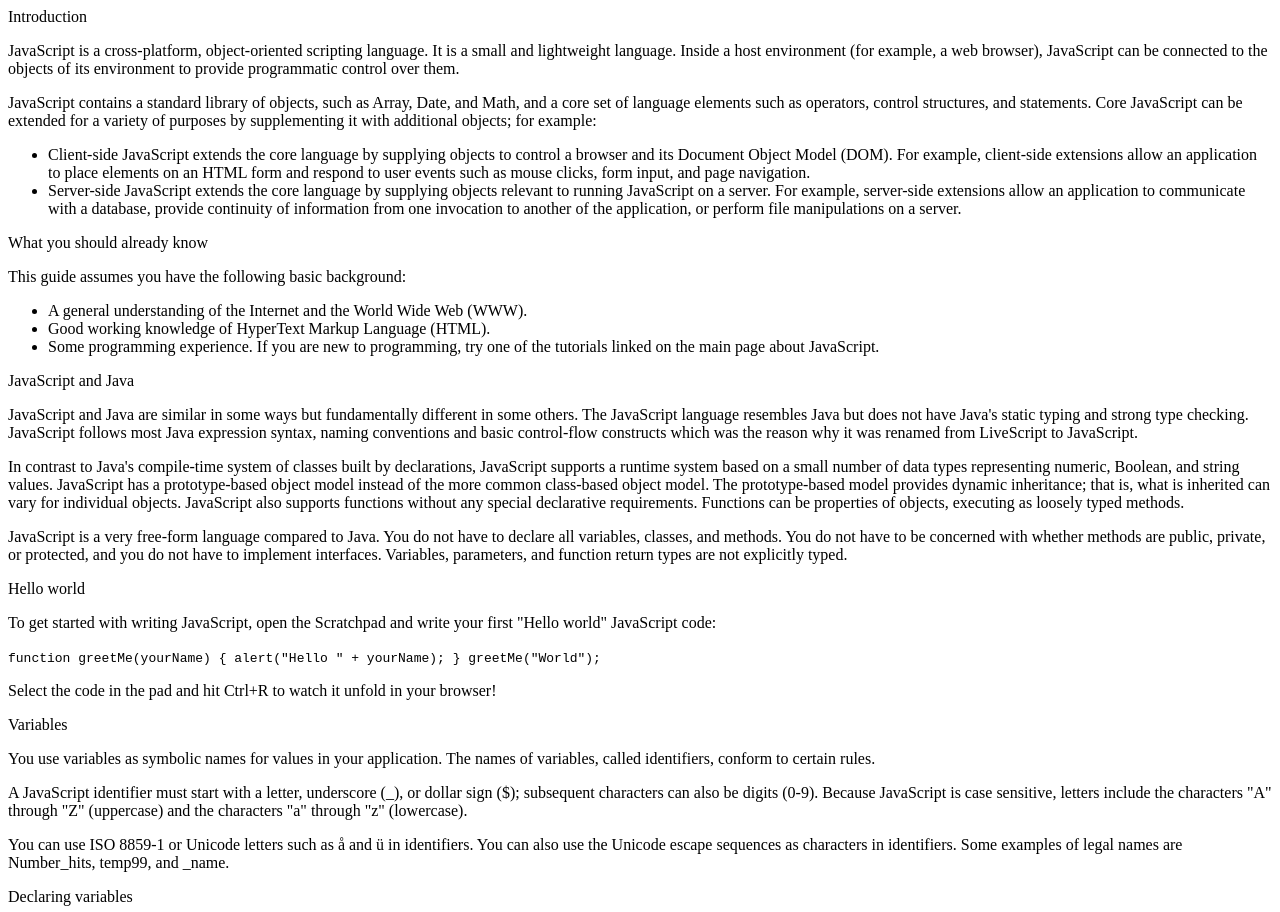
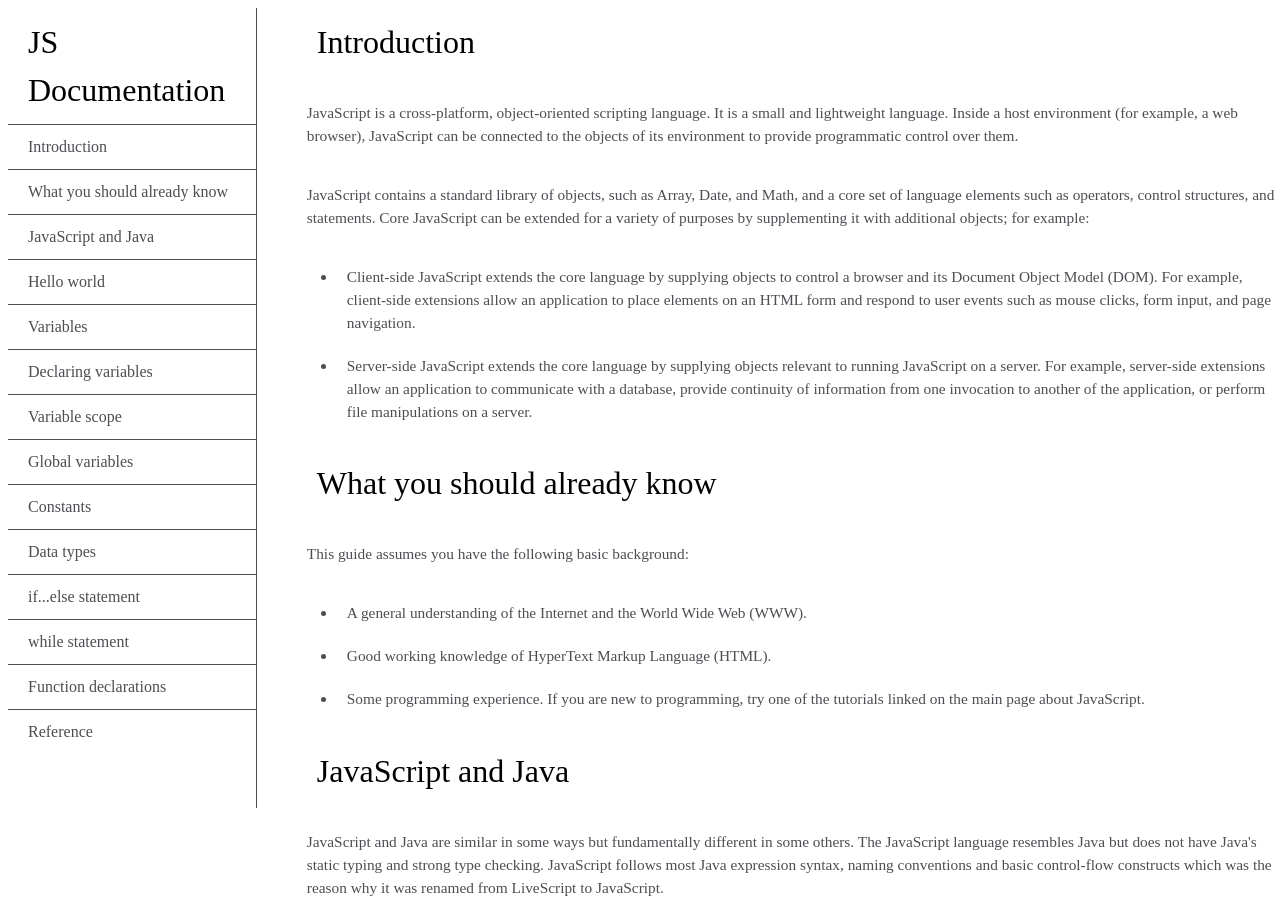
Before and after one commit to kumar-gaurav-mishra/technical-documentation-page, a plain HTML site: page index.html in a window 1280 px wide. Shown: the top 912 px of the page. Drawn offline with Linux system fonts and the light colour scheme.

Commit message:
Technical Documentation Code completed

```diff
--- a/index.html
+++ b/index.html
@@ -5,19 +5,28 @@
     <meta charset="UTF-8">
     <meta http-equiv="X-UA-Compatible" content="IE=edge">
     <meta name="viewport" content="width=device-width, initial-scale=1.0">
-    <title>Technical Documentation Page</title>
-</head>
-<!DOCTYPE html>
-<html lang="en">
-
-<head>
-    <meta charset="UTF-8">
-    <meta http-equiv="X-UA-Compatible" content="IE=edge">
-    <meta name="viewport" content="width=device-width, initial-scale=1.0">
+    <link rel="stylesheet" href="./styles.css">
     <title>Technical Documentation Page</title>
 </head>
 
 <body>
+    <nav id="navbar">
+        <header>JS Documentation</header>
+        <a class="nav-link" href="#Introduction">Introduction</a>
+        <a class="nav-link" href="#What_you_should_already_know">What you should already know</a>
+        <a class="nav-link" href="#JavaScript_and_Java">JavaScript and Java</a>
+        <a class="nav-link" href="#Hello_world">Hello world</a>
+        <a class="nav-link" href="#Variables">Variables</a>
+        <a class="nav-link" href="#Declaring_variables">Declaring variables</a>
+        <a class="nav-link" href="#Variable_scope">Variable scope</a>
+        <a class="nav-link" href="#Global_variables">Global variables</a>
+        <a class="nav-link" href="#Constants">Constants</a>
+        <a class="nav-link" href="#Data_types">Data types</a>
+        <a class="nav-link" href="#if...else_statement">if...else statement</a>
+        <a class="nav-link" href="#while_statement">while statement</a>
+        <a class="nav-link" href="#Function_declarations">Function declarations</a>
+        <a class="nav-link" href="#Reference">Reference</a>
+    </nav>
     <div id="main-doc">
 
         <section id="Introduction" class="main-section">
@@ -307,23 +316,7 @@
             </ul>
         </section>
     </div>
-    <nav id="navbar">
-        <header>JS Documentation</header>
-        <a class="nav-link" href="#Introduction">Introduction</a>
-        <a class="nav-link" href="#What_you_should_already_know">What you should already know</a>
-        <a class="nav-link" href="#JavaScript_and_Java">JavaScript and Java</a>
-        <a class="nav-link" href="#Hello_world">Hello world</a>
-        <a class="nav-link" href="#Variables">Variables</a>
-        <a class="nav-link" href="#Declaring_variables">Declaring variables</a>
-        <a class="nav-link" href="#Variable_scope">Variable scope</a>
-        <a class="nav-link" href="#Global_variables">Global variables</a>
-        <a class="nav-link" href="#Constants">Constants</a>
-        <a class="nav-link" href="#Data_types">Data types</a>
-        <a class="nav-link" href="#if...else_statement">if...else statement</a>
-        <a class="nav-link" href="#while_statement">while statement</a>
-        <a class="nav-link" href="#Function_declarations">Function declarations</a>
-        <a class="nav-link" href="#Reference">Reference</a>
-    </nav>
+
 </body>
 
 </html>
--- a/styles.css
+++ b/styles.css
@@ -0,0 +1,66 @@
+html {
+    box-sizing: border-box;
+    padding: 0;
+    margin: 0;
+}
+
+body {
+    display: flex;
+    width: 100%;
+    height: auto;
+    top: 0;
+    line-height: 1.5;
+}
+
+#main-doc {
+    display: flex;
+    flex-direction: column;
+    width: 80%;
+    padding-left: 40px;
+
+}
+
+#navbar {
+    margin: 0;
+    padding: 0;
+    width: 20%;
+    height: 100vh;
+    top: 0;
+    border-right: 1.5px solid #4d4e53;
+    float: left;
+    display: flex;
+    flex-direction: column;
+    justify-content: flex-start;
+    position: sticky
+}
+
+.nav-link,
+header {
+    border-top: 1px solid #4d4e53;
+    padding: 10px 10px 10px 20px;
+}
+
+header {
+    border: 0;
+    font-size: 2rem;
+}
+
+#navbar a {
+    text-decoration: none;
+    color: #4d4e53;
+    font-weight: 400;
+}
+
+li,
+p {
+    padding: 10px;
+    font-weight: lighter;
+    font-size: 0.96em;
+    color: #4d4e53;
+}
+
+code {
+    background-color: #F7F7F7;
+    margin: 40px;
+    padding: 20px;
+}
```
